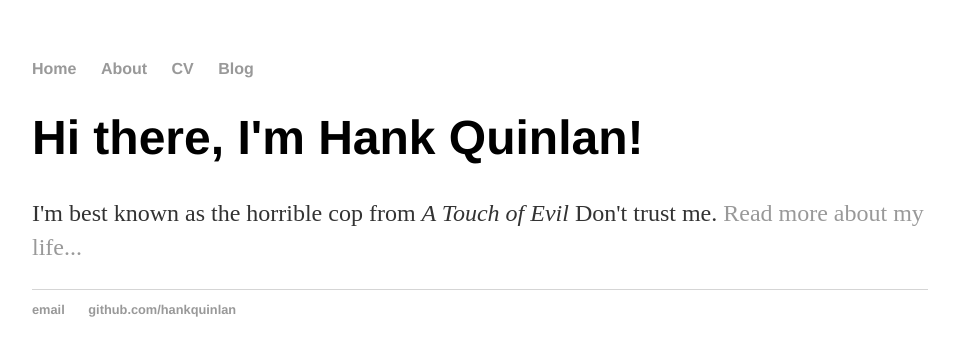
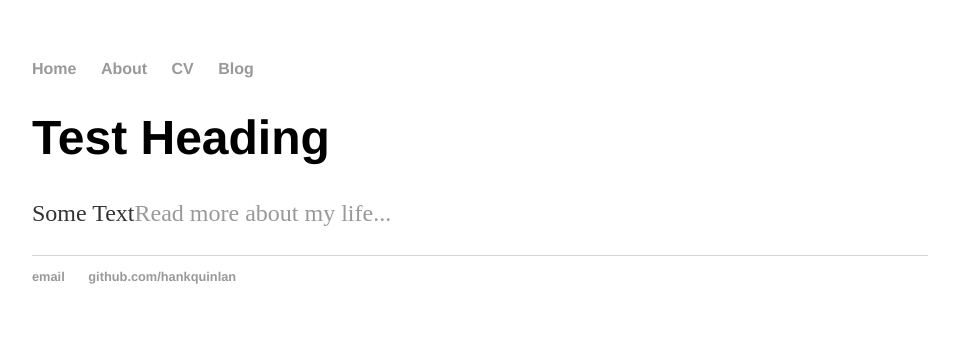
Before and after one commit to mosesyhc/mosesyhc.github.io, a Jekyll site: the page built from index.html, in a window 1280 px wide. Shown: the top 356 px of the page, without its empty margins (160-1119 px from the left). Built offline with Jekyll 4.4.1, drawn with Linux system fonts in a browser that asks for light colours.

Commit message:
Update index.html

```diff
--- a/index.html
+++ b/index.html
@@ -1,8 +1,8 @@
 ---
 layout: default
-title: Hank Quinlan, Horrible Cop
+title: Someone, Something
 ---
 <div class="blurb">
-	<h1>Hi there, I'm Hank Quinlan!</h1>
-	<p>I'm best known as the horrible cop from <em>A Touch of Evil</em> Don't trust me. <a href="/about">Read more about my life...</a></p>
+	<h1>Test Heading</h1>
+	<p>Some Text<a href="/about">Read more about my life...</a></p>
 </div><!-- /.blurb -->
```
